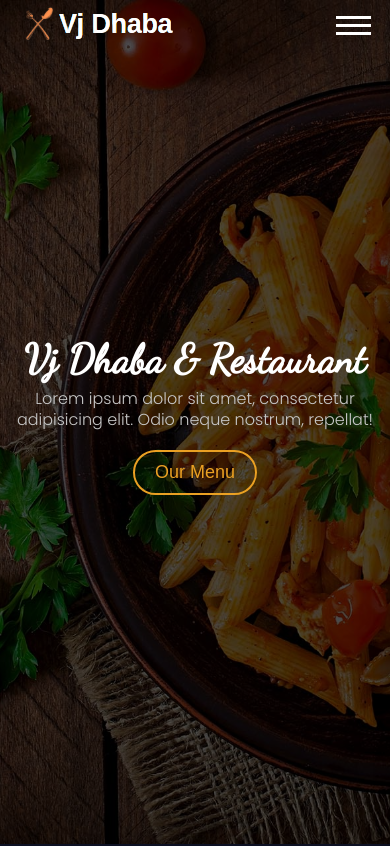
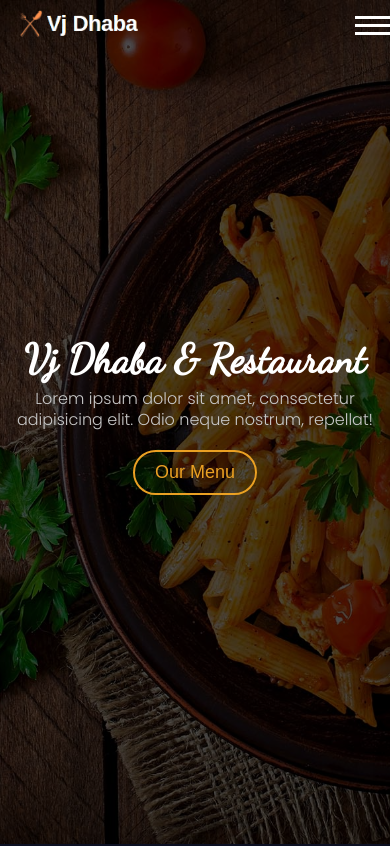
Before and after one commit to KiranDon/Vj-Dhaba, a plain HTML site: page index.html in a window 390 px wide. Shown: the top 846 px of the page. Drawn offline with Linux system fonts and the light colour scheme.

Commit message:
making some changes to small devices

```diff
--- a/css/style.css
+++ b/css/style.css
@@ -51,6 +51,9 @@ body{
     outline: none;
     transition: all 0.5s ease;
 }
+/* .logo img{
+
+}    */
 /* .navbar.active .line{
     background-color: transparent;
 
@@ -510,6 +513,12 @@ body{
     .about .row{
         margin-left: 20px;
     }
+    .header{
+        padding: 0 0 5% 0;
+    }
+    .logo img{
+        transform: scale(0.8);
+    }
 }
 @media screen and (max-width:800px) {
     .about{
```
